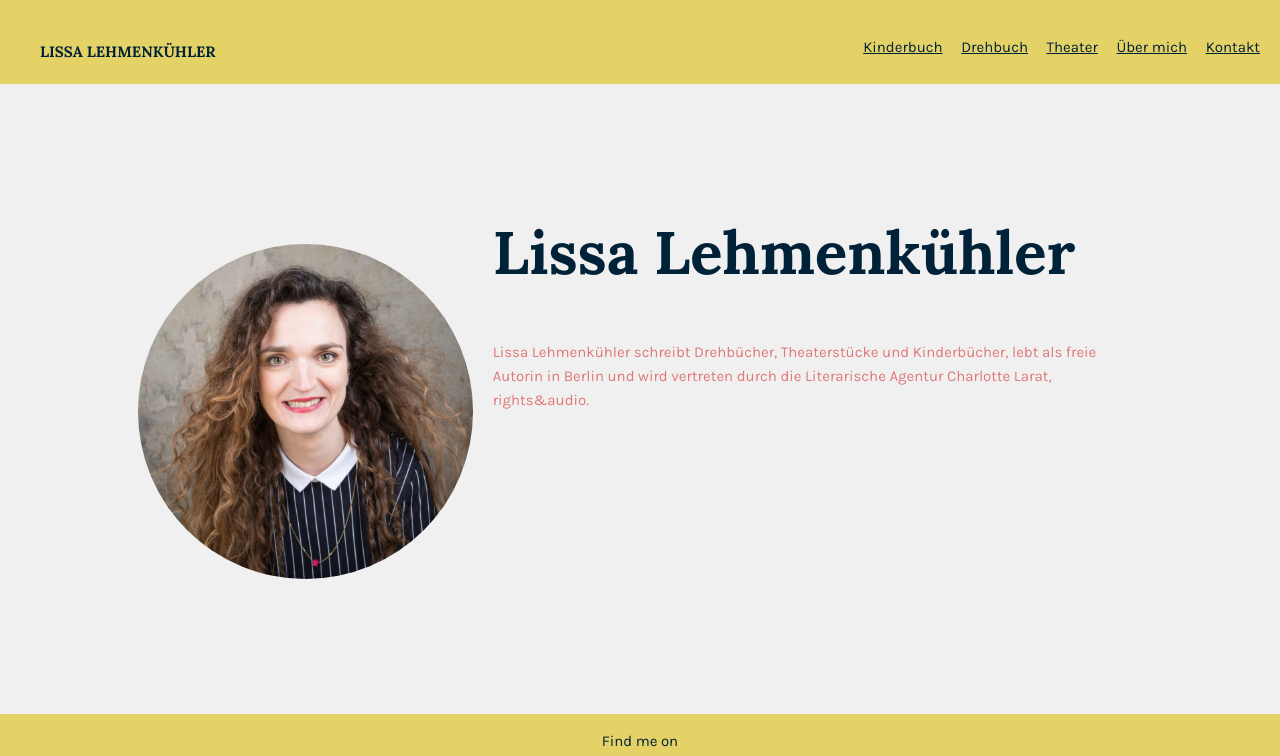
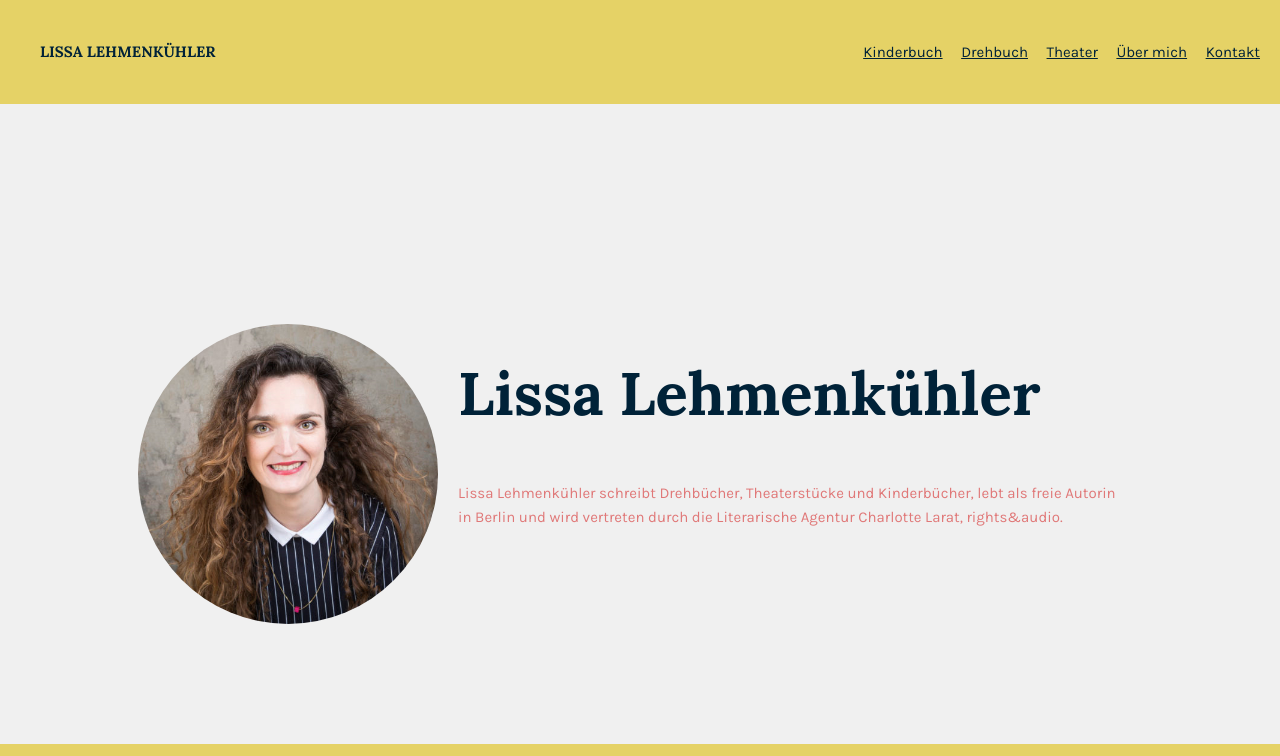
Before and after one commit to berit-stange/lissa, a plain HTML site: page index.html in a window 1280 px wide. Shown: the top 756 px of the page. Drawn offline with Linux system fonts and the light colour scheme.

Commit message:
centered header items + main content vertically

```diff
--- a/css/styles.css
+++ b/css/styles.css
@@ -108,30 +108,24 @@ button:focus,
     font-size: var(--font-small);
     font-weight: var(--font-heavy);
     text-decoration: none;
-/*    position: relative;*/
-/*    top: 5px;*/
-/*    object-position: center;*/
 }
 
 /* -------------------------------2020-12-12----*/
 
 .profile__portrait {
   float: left;
-  width: 100%;
-/*  margin-right: 400px;*/
-/*  margin-left: 100px;  */
+  width: 300px;
   margin-top: 100px;
   border-radius: 50%;
 }
 
 .profile {
   max-width: 80%;
+  min-height: 80vh;
   margin: 0 auto;
   display: flex;
+  align-items: center;
   justify-content: center;
-  min-height: 70vh;
-  display: grid;
-  grid-template-columns: 1fr 2fr;
 }
 
 .profile__text {
@@ -148,10 +142,10 @@ button:focus,
 .page-header {
   background-color: var(--primary-color);
   display: flex;
+  align-items: center;
+  justify-content: center;
   width: 100%;
   padding: 20px;
-  padding-bottom: 0px;
-/*  border-bottom: 1px solid;*/
   border-color: var(--primary-color);
 }
 
@@ -192,13 +186,7 @@ button:focus,
 }
 .main-content__center {
     width: 100%;
-/*    max-width: 600px;*/
     margin: 0 auto;
-/*    text-align: center;*/
-    padding-top: 50px;
-    padding-bottom: 20px;
-/*    min-height: 80vh;*/
-/*    vertical-align: middle;*/
 }
 /* ------------------------------------footer----*/
 .page-footer {
```
